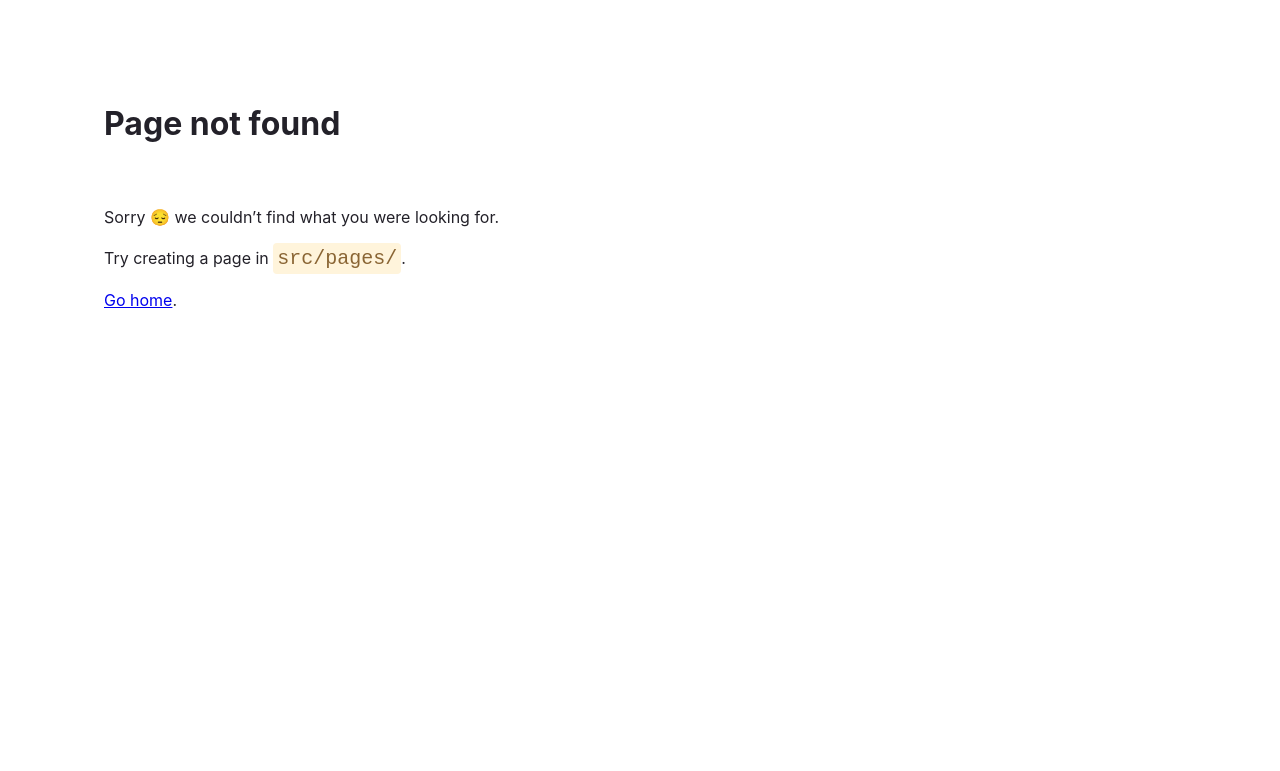
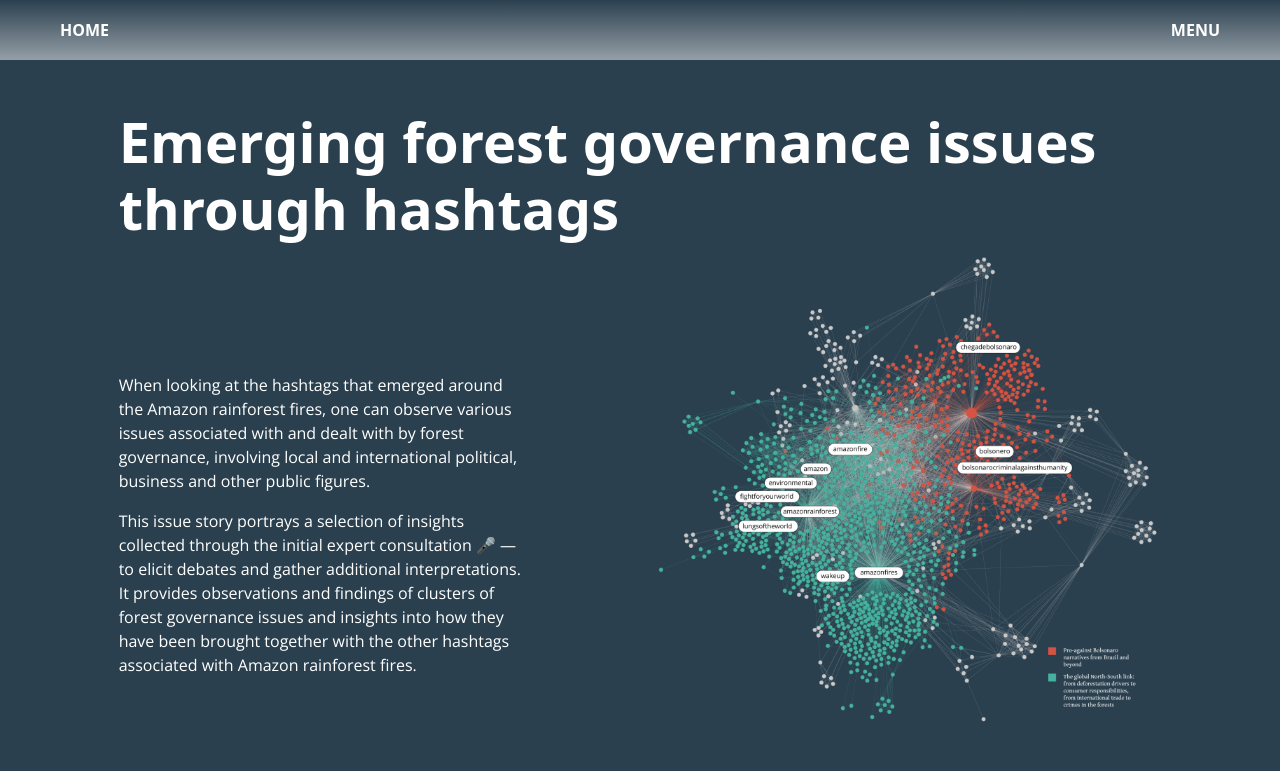
Before and after one commit to densitydesign/efi-amazon-fires, a Gatsby site: page /first-issue in a window 1280 px wide. Before the commit this address had no page. Built offline with nearby package versions, Linux system fonts and the light colour scheme; Gatsby itself is replaced by a stand-in of ours; a web font is replaced by a local one.

Commit message:
first issue

```diff
--- /dev/null
+++ b/src/components/Image.js
@@ -0,0 +1,8 @@
+import '../scss/style.scss';
+import img1 from '../images/first-issue/img-1.png';
+
+export default function Image({ src, classi }) {
+  return (
+    <img src={src} className={`img-fluid w-100  ${classi}`} alt="..." />
+  );
+}
--- a/src/components/Navbar.js
+++ b/src/components/Navbar.js
@@ -32,7 +32,7 @@ export default function Navbar() {
                   </li>
 
                   <li className="nav-item py-3">
-                    <Link className="text-white text-decoration-none serif fw-bolder ps-2" to="">Issue story 1</Link>
+                    <Link className="text-white text-decoration-none serif fw-bolder ps-2" to="/first-issue">Issue story 1</Link>
                   </li>
                   <li className="nav-item py-3">
                     <Link className="text-white text-decoration-none serif fw-bolder ps-2" to="">Issue story 1</Link>
--- a/src/components/Typography.js
+++ b/src/components/Typography.js
@@ -1,5 +1,10 @@
 import '../scss/style.scss';
 
+export function Heading1({ text }) {
+  return (
+    <h1 className="serif fw-bolder">{text}</h1>
+  );
+}
 export function Heading4({ text }) {
   return (
     <h4 className="serif fw-bolder">{text}</h4>
--- /dev/null
+++ b/src/pages/first-issue.js
@@ -0,0 +1,38 @@
+import Navbar from '../components/Navbar';
+import Layout from '../components/Layout';
+import { Heading1 } from '../components/Typography';
+import img1 from '../images/first-issue/img-1.png';
+import Image from '../components/Image';
+
+export default function firstIssue() {
+  return (
+    <Layout section={{
+      title: 'Governance Issue',
+    }}
+    >
+      <Navbar />
+      <div className="container-fluid bg-primary first-section">
+        <div className="row">
+          <div className="col-10 offset-1 py-5">
+            <Heading1 text="Emerging forest governance issues through hashtags" />
+          </div>
+        </div>
+        <div className="row align-items-center">
+          <div className="col-4 offset-1">
+            <p>
+              When looking at the hashtags that emerged around the Amazon rainforest fires, one can observe various issues associated with and dealt with by forest governance, involving local and international political, business and other public figures.
+            </p>
+            <p>
+              This issue story portrays a selection of insights collected through the initial expert consultation 🎤 —  to elicit debates and gather additional interpretations. It provides  observations and findings of clusters of forest governance issues and insights into how they have been brought together with the other hashtags associated with Amazon rainforest fires.
+
+            </p>
+          </div>
+          <div className="col-5 offset-1 ">
+            <Image src={img1} classi="mt-n5" />
+          </div>
+        </div>
+
+      </div>
+    </Layout>
+  );
+}
```
Also changed, not shown: src/images/first-issue/img-1.png (added).
